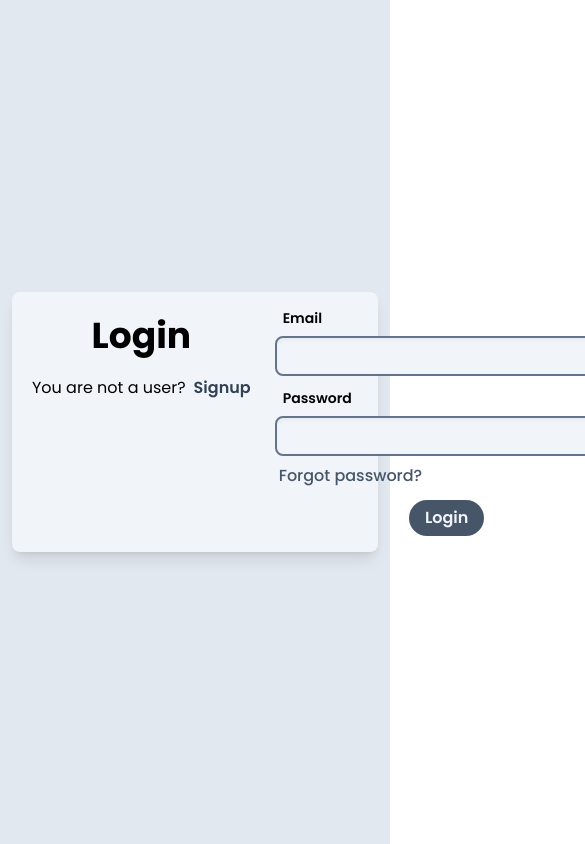
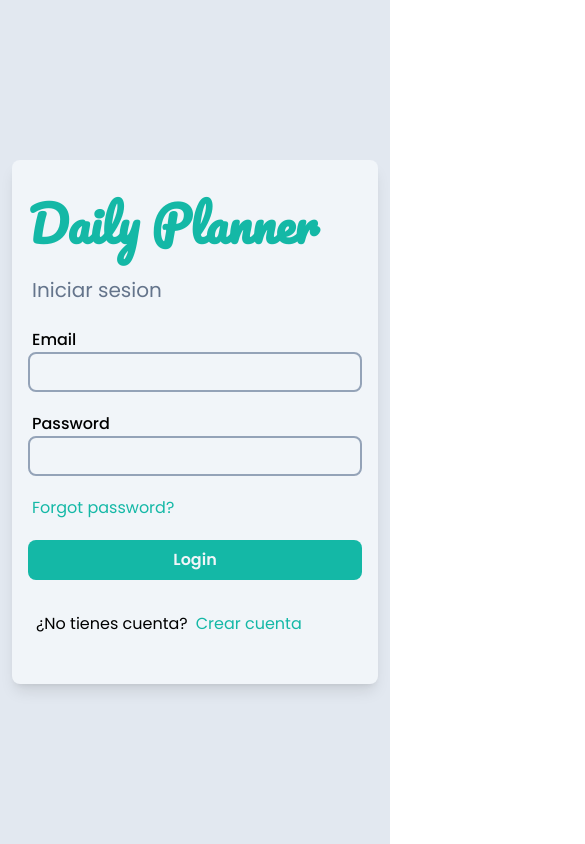
Before and after one commit to alexis00rod/DailyPlanner, a React (Vite) app: page /login in a window 390 px wide. Shown: the top 844 px of the page, 585 px wide, since content can reach past the window. Built offline with nearby package versions, Linux system fonts and the light colour scheme; no server answers; what tw-elements would draw is missing.

Commit message:
Cambie estilos

```diff
--- a/src/pages/Login.jsx
+++ b/src/pages/Login.jsx
@@ -3,6 +3,8 @@ import { Link, useNavigate } from 'react-router-dom'
 import { Main } from '../components/Main'
 import { Message } from '../components/Message'
 import { login } from '../service/auth'
+
+import formImage from '../assets/form-image.png'
 
 export const Login = () => {
     const [userToLogin, setUserToLogin] = useState()
@@ -26,34 +28,46 @@ export const Login = () => {
 
     return (
         <Main full>
-            <div className='section'>
-                <div className='w-full px-2 py-2 flex flex-col items-center'>
-                    <h2 className='w-max mb-2 px-1 py-2 text-4xl font-bold'>Login</h2>
-                    <p className="w-max px-1 py-1 flex items-center gap-2">You are not a user?<Link to='/signup' className="text-slate-700 font-semibold duration-150 hover:text-slate-900">Signup</Link></p>
+            <div className='section section-row'>
+                <div className='hidden lg:flex lg:grow'>
+                    <img src={formImage} alt="" className='w-full h-full object-cover'/>
                 </div>
-                <form className='' onSubmit={loginUser}>
-                    {errorMessage && <Message color="red" message={errorMessage} />}
-                    {/* User email */}
-                    <div className='px-1 py-1 flex flex-col gap-1'>
-                        <label htmlFor="email" className="px-2 py-1 text-sm font-semibold cursor-pointer">Email</label>
-                        <input type="text" name='email' id='email' className='h-10 px-3 bg-slate-100 border-2 border-slate-500 rounded-lg shadow-inner focus:outline-none focus:border-cyan-500 focus:shadow-lg' onChange={handleUserToLogin} required/>
+                {/* Login */}
+                <div className='w-full lg:w-1/3 py-4 flex flex-col gap-2 lg:flex-none'>
+                    {/* Login header */}
+                    <div className='w-full px-1 py-2 flex flex-col'>
+                        <h1 className='mb-1 px-1 pt-2 pb-4 text-5xl font-bold font-pacifico text-teal-500'>Daily Planner</h1>
+                        <h2 className='px-2 pt-2 text-slate-500 text-xl'>Iniciar sesion</h2>
                     </div>
-                    {/* User password */}
-                    <div className='px-1 py-1 flex flex-col gap-1'>
-                        <label htmlFor="password" className="px-2 py-1 text-sm font-semibold cursor-pointer">Password</label>
-                        <input type="password" name='password' id='password' className='h-10 px-3 bg-slate-100 border-2 border-slate-500 rounded-lg shadow-inner focus:outline-none focus:border-cyan-500 focus:shadow-lg' onChange={handleUserToLogin} required/>
+                    {/* Login body */}
+                    <div className='w-full px-1 py-1 flex flex-col gap-2' onSubmit={loginUser}>
+                        {/* Login form */}
+                        <form className='w-full flex flex-col gap-2'>
+                            {/* Login email */}
+                            <div className='w-full mb-1 px-1 py-1 flex flex-col'>
+                                <label htmlFor="email" className="px-1 font-medium">Email</label>
+                                <input type="text" name='email' id='email' className='input-text' onChange={handleUserToLogin} required/>
+                            </div>
+                            {/* Login password */}
+                            <div className='w-full mb-1 px-1 py-1 flex flex-col'>
+                                <label htmlFor="password" className="px-1 font-medium">Password</label>
+                                <input type="password" name='password' id='password' className='input-text' onChange={handleUserToLogin} required/>
+                            </div>
+                            {/* Login forgot password */}
+                            <div className='w-full mb-1 px-1 py-1 flex flex-col'>
+                                <span className='w-max px-1 flex items-center text-teal-500 duration-300 hover:text-teal-600 cursor-pointer'>Forgot password?</span>
+                            </div>
+                            {/* Submit */}
+                            <div className='w-full px-1 py-1'>
+                                <button type='submit' className='w-full h-10 mx-auto px-2 flex items-center justify-center text-slate-100 font-semibold bg-teal-500 rounded-lg duration-300 hover:bg-teal-600'>Login</button>
+                            </div>
+                        </form>
+                        {/* Go to login */}
+                        <div className='px-2 h-16 flex items-center'>
+                            <h4 className='px-1 py-2 w-max flex items-center gap-1'>¿No tienes cuenta?<Link to='/signup' className='w-max px-1 flex items-center text-teal-500 duration-300 hover:text-teal-600'>Crear cuenta</Link></h4>
+                        </div>
                     </div>
-                    <div className='px-1 py-1'>
-                        <span className='px-1 text-slate-600 font-medium cursor-pointer duration-150 hover:text-slate-900'>Forgot password?</span>
-                    </div>
-                    {/* Submit */}
-                    <div className='px-1 py-2'>
-                        <button type='submit' className='w-max h-9 mx-auto px-4 flex items-center rounded-full bg-slate-600 text-slate-100 font-semibold duration-150 hover:bg-slate-900'>Login</button>
-                    </div>
-                </form>
-                {/* <div className='w-full px-1 py-1 flex items-center justify-center'>
-                    <button className='w-10 h-10 flex items-center justify-center bg-red-500 text-slate-100 rounded-full duration-150 hover:bg-red-600'><i className="fa-brands fa-google"></i></button>
-                </div> */}
+                </div>
             </div>
         </Main>
     )
--- a/src/pages/Signup.jsx
+++ b/src/pages/Signup.jsx
@@ -1,87 +1,130 @@
+import { useEffect } from 'react'
 import { useState } from 'react'
 import { Link, useNavigate } from 'react-router-dom'
 import { Main } from '../components/Main'
 import { Message } from '../components/Message'
 import { signup } from '../service/auth'
 import { addUserToDb } from '../service/firestore'
+import formImage from '../assets/form-image.png'
+import { getDefaultProfilePhotoURL, uploadUserPhoto } from '../service/storage'
 
 export const Signup = () => {
-    const [userToSignup, setUserToSignup] = useState({})
-    const [userPhoto, setUserPhoto] = useState("")
-    const [errorMessage, setErrorMessage] = useState()
-    const navigate = useNavigate()
+    const [signupStep, setSignupStep] = useState(1)
+    const [signupUserPhoto, setSignupUserPhoto] = useState(false)
 
-    const signupUser = async e => {
-        e.preventDefault()
-        setErrorMessage("")
-        try {
-            await signup(userToSignup)
-            await addUserToDb(userToSignup)
-            navigate('/login')
-        } catch (err) {
-            setErrorMessage(err.code)
-        }
+    const handleSignupUserPhoto = ({target:{files}}) => {
+        setSignupUserPhoto(false)
+        uploadUserPhoto(files[0],setSignupUserPhoto)
     }
 
-    const handleUserToSignup = ({target:{name,value}}) => {
-        setUserToSignup({
-            ...userToSignup,
-            [name]:value
-        })
+    const handleSignupEmailPassword = e => {
+        e.preventDefault()
+        setSignupStep(2)
     }
 
-    const handleUserPhoto = ({target:{files}}) => {
-        setUserPhoto(files[0])
+    const handleSignupProfile = e => {
+        e.preventDefault()
+        setSignupStep(1)
     }
+
+    useEffect(() => {
+        getDefaultProfilePhotoURL(setSignupUserPhoto)
+    },[])
 
     return (
         <Main full>
-            <div className='section'>
-                <div className='w-full px-2 py-2 flex flex-col items-center gap-1'>
-                    <h2 className='w-max mb-1 px-2 py-2 text-4xl font-bold'>Signup</h2>
-                    <p className="w-max px-2 py-1 flex items-center gap-2">Are you a user? <Link to='/' className="text-slate-700 font-semibold duration-150 hover:text-slate-900">Login</Link></p>
+            <div className='section section-row'>
+                <div className='hidden lg:flex lg:grow'>
+                    <img src={formImage} alt="" className='w-full h-full object-cover'/>
                 </div>
-                <form className='w-full mx-auto px-2 py-2 flex flex-col justify-evenly md:justify-start md:gap-2' onSubmit={signupUser}>
-                    {/* Error message */}
-                    {errorMessage && <Message color="red" message={errorMessage} />}
-                    {/* User name */}
-                    {/* <div className='px-1 py-1 flex flex-col gap-1'>
-                        <label htmlFor="name" className="px-2 py-1 text-sm font-semibold cursor-pointer">Name</label>
-                        <input type="text" name='name' id='name' className='h-10 px-3 bg-slate-100 border-2 border-slate-500 rounded-lg shadow-inner focus:outline-none focus:border-cyan-500 focus:shadow-lg' onChange={handleUserToSignup} required/>
-                    </div> */}
-                    {/* User email */}
-                    <div className='px-1 py-1 flex flex-col gap-1'>
-                        <label htmlFor="email" className="px-2 py-1 text-sm font-semibold cursor-pointer">Email</label>
-                        <input type="text" name='email' id='email' className='h-10 px-3 bg-slate-100 border-2 border-slate-500 rounded-lg shadow-inner focus:outline-none focus:border-cyan-500 focus:shadow-lg' onChange={handleUserToSignup} required/>
+                {/* Signup */}
+                <div className='w-full lg:w-1/3 py-4 flex flex-col gap-2 lg:flex-none'>
+                    {/* Signup header */}
+                    <div className='w-full px-1 py-2 flex flex-col'>
+                        <h1 className='mb-1 px-1 pt-2 pb-4 text-5xl font-bold font-pacifico text-teal-500'>Daily Planner</h1>
+                        <h2 className='px-2 pt-2 text-slate-500 text-xl'>Crear cuenta</h2>
                     </div>
-                    {/* User password */}
-                    <div className='px-1 py-1 flex flex-col gap-1'>
-                        <label htmlFor="password" className="px-2 py-1 text-sm font-semibold cursor-pointer">Password</label>
-                        <input type="password" name='password' id='password' className='h-10 px-3 bg-slate-100 border-2 border-slate-500 rounded-lg shadow-inner focus:outline-none focus:border-cyan-500 focus:shadow-lg' onChange={handleUserToSignup} required/>
+                    {/* Signup body */}
+                    <div className='w-full px-1 py-1 flex flex-col items-center gap-2'>
+                        {/* Signup steps */}
+                        <div className='w-full flex px-1 py-1'>
+                            {/* Step 1 */}
+                            <div className='grow px-1 py-1'>
+                                <span className={`mb-1 w-10 h-10 flex items-center justify-center text-xl rounded-lg border-2 border-teal-300 ${signupStep === 1 ? "border-teal-300 text-slate-100 bg-teal-300" : "border-teal-300 text-teal-300"}`}>
+                                    {signupStep === 1 ? "1" : <i className='fa-solid fa-check'></i>}
+                                </span>
+                                <span className='text-sm text-slate-500 text-center'>Email y contraseña</span>
+                            </div>
+                            <div className='grow px-1 py-1'>
+                                <span className='w-10 h-10 flex items-center justify-center'>
+                                    <i className='fa-solid fa-chevron-right text-xl text-slate-500'></i>
+                                </span>
+                            </div>
+                            {/* Step 2 */}
+                            <div className='grow px-1 py-1'>
+                                <span className={`mb-1 w-10 h-10 flex items-center justify-center text-xl rounded-lg ${signupStep === 2 ? "bg-teal-300 text-slate-100" : "bg-slate-200 text-slate-500"}`}>2</span>
+                                <span className='text-sm text-slate-500 text-center'>Perfil</span>
+                            </div>
+                        </div>
+                        {/* Signup form */}
+                        <form className='w-full flex flex-col gap-2'>
+                            {/* Signup form steps navigation */}
+                            <div className='w-full h-56'>
+                                {signupStep === 1
+                                // Step 1
+                                ?   <>
+                                        {/* Signup email */}
+                                        <div className='w-full mb-1 px-1 py-1 flex flex-col'>
+                                            <label htmlFor="email" className='px-1 font-medium'>Email</label>
+                                            <input type="email" name="email" id='email'  className='input-text' />
+                                        </div>
+                                        {/* Signup password */}
+                                        <div className='w-full mb-1 px-1 py-1 flex flex-col'>
+                                            <label htmlFor="password1" className='px-1 font-medium'>Contraseña</label>
+                                            <input type="password" name="password1"  className='input-text' />
+                                        </div>
+                                        {/* Signup confirm password */}
+                                        <div className='w-full mb-1 px-1 py-1 flex flex-col'>
+                                            <label htmlFor="password2" className='px-1 font-medium'>Confirmar contraseña</label>
+                                            <input type="password" name="password2" className='input-text' />
+                                        </div>
+                                    </>
+                                // Step 2
+                                :   <>
+                                        {/* Signup profile photo */}
+                                        <div className='w-full mb-1 px-1 py-1 flex flex-col'>
+                                            <span className='px-1 font-medium'>Foto de perfil</span>
+                                                {signupUserPhoto
+                                                ?   <div className='w-full px-1 py-1 flex '>
+                                                        <label htmlFor="photoURL" className='w-20 h-20 bg-teal-500 px-1 py-1 rounded-full overflow-hidden duration-300 cursor-pointer hover:bg-teal-600'>
+                                                            <img src={signupUserPhoto} alt="" className='w-full h-full rounded-full object-cover' />
+                                                        </label>
+                                                        <input type="file" name='photoURL' id='photoURL' className='hidden' onChange={handleSignupUserPhoto} />
+                                                    </div>
+                                                :   <div className='w-full px-1 py-1 flex'>
+                                                        <div className="w-20 h-20 inline-block text-teal-500 border-4 rounded-full spinner-border animate-spin "></div>
+                                                    </div>}
+                                        </div>
+                                        {/* Signup name */}
+                                        <div className='w-full mb-1 px-1 py-1 flex flex-col'>
+                                            <label htmlFor="name" className='px-1 font-medium'>Nombre</label>
+                                            <input type="text" name="name" id='name' placeholder='Nombre' className='input-text' />
+                                        </div>
+                                    </>}
+                            </div>
+                            {/* Signup button step */}
+                            <div className='w-full px-1 py-1'>
+                                {signupStep === 1
+                                ?   <button className='w-full h-10 mx-auto px-2 flex items-center justify-center text-slate-100 font-semibold bg-teal-500 rounded-lg duration-300 hover:bg-teal-600' onClick={handleSignupEmailPassword}>Continuar</button>
+                                :   <button className='w-full h-10 mx-auto px-2 flex items-center justify-center text-slate-100 font-semibold bg-teal-500 rounded-lg duration-300 hover:bg-teal-600' onClick={handleSignupProfile}>Finalizar</button>}
+                            </div>
+                        </form>
                     </div>
-                    {/* User photo */}
-                    {/* <div className='px-1 py-1 flex flex-col gap-1'>
-                        <label htmlFor="photo" className='px-2 py-1 text-sm font-semibold cursor-pointer'>Photo</label>
-                        <input type="file" name="photo" id="photo" className='input-file' onChange={handleUserPhoto} />
-                        <img src="" alt="" />
-                    </div> */}
-                    {/* User birth */}
-                    {/* <div className='px-1 py-1 flex flex-col'>
-                        <label htmlFor="taskDay" className="px-2 py-1 text-sm font-semibold cursor-pointer">Birth</label>
-                        <input
-                        type="date"
-                        name="birth"
-                        id='birth'
-                        className='h-10 px-3 bg-slate-100 border-2 border-slate-500 rounded-lg shadow-inner focus:outline-none focus:border-cyan-500 focus:shadow-lg'
-                        onChange={handleUserToSignup}
-                        required
-                        />
-                    </div> */}
-                    {/* Submit */}
-                    <div className='px-1 py-2'>
-                        <button type='submit' className='w-max h-9 mx-auto px-4 flex items-center rounded-full bg-slate-600 text-slate-100 font-semibold duration-150 hover:bg-slate-900'>Sign up</button>
+                    {/* Back login */}
+                    <div className='px-2 h-16 flex items-center'>
+                        <h4 className='px-1 py-2 w-max flex items-center gap-1'>¿Ya tienes una cuenta?<Link to='/login' className='w-max px-1 flex items-center text-teal-500 duration-300 hover:text-teal-600'>Iniciar sesion</Link></h4>
                     </div>
-                </form>
+                </div>
             </div>
         </Main>
     )
```
